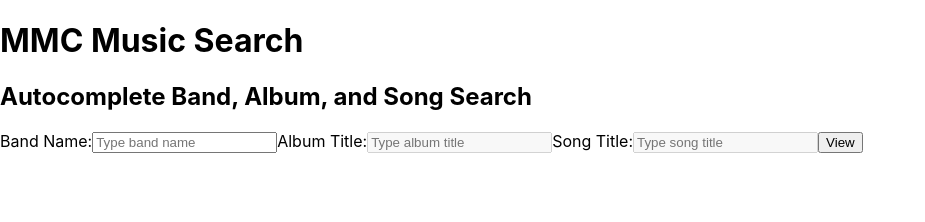
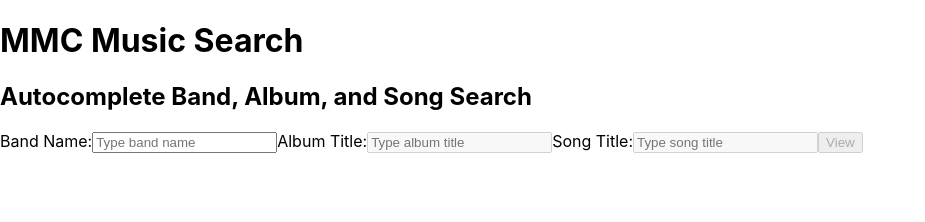
Before and after one commit to rgreenegit/MMC_Test, a React (Create React App) app in the folder frontend/: page / in a window 1280 px wide. Shown: the top 222 px of the page, without its empty margins (0-925 px from the left). Built offline with nearby package versions, Linux system fonts and the light colour scheme.

Commit message:
chore: disable submit button until all input fields have values

```diff
--- a/frontend/src/components/AutocompleteForm.js
+++ b/frontend/src/components/AutocompleteForm.js
@@ -62,6 +62,8 @@ const AutocompleteForm = () => {
     });
   };
 
+  const isFormValid = bandName && albumTitle && songTitle;
+
   return (
     <div>
       <h2>Autocomplete Band, Album, and Song Search</h2>
@@ -98,7 +100,7 @@ const AutocompleteForm = () => {
           />
         </label>
 
-        <button type="submit">View</button>
+        <button type="submit" disabled={!isFormValid}>View</button>
       </form>
 
       <div>
```
